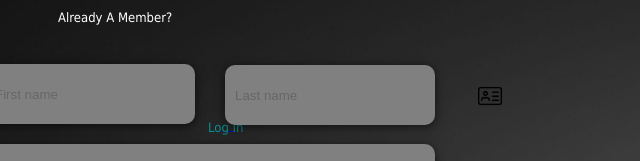
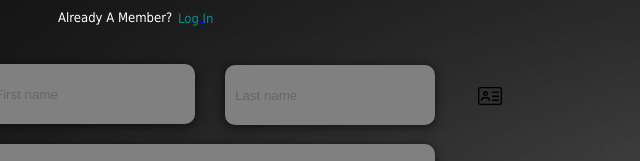
Before and after one commit to MelafAlnusiry/Login-Page, a plain HTML site: page index.html in a window 1280 px wide. Shown: the part 275-436 px from the top of the page, 0-640 px from the left. Drawn offline with Linux system fonts and the light colour scheme.

Commit message:
Update style.css

```diff
--- a/style.css
+++ b/style.css
@@ -76,9 +76,9 @@ h2{
 }
  a{
   font-weight: normal;
-  padding-left: 30px;
+  padding-left: -5px;
   position: relative;
-  bottom:-110px;
+  bottom:-1px;
   font-size: 10px;
   font-family: Tahoma, sans-serif;
   color: blue;
```
